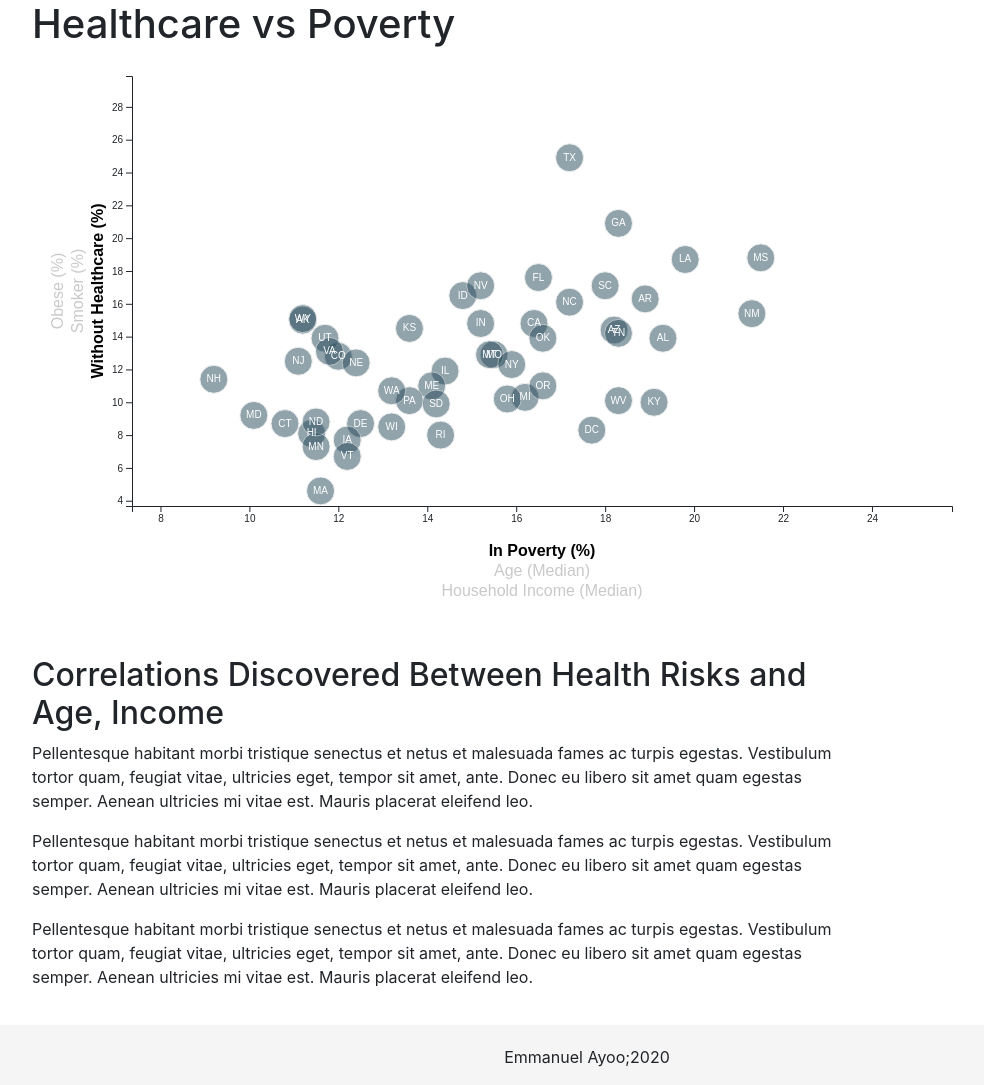
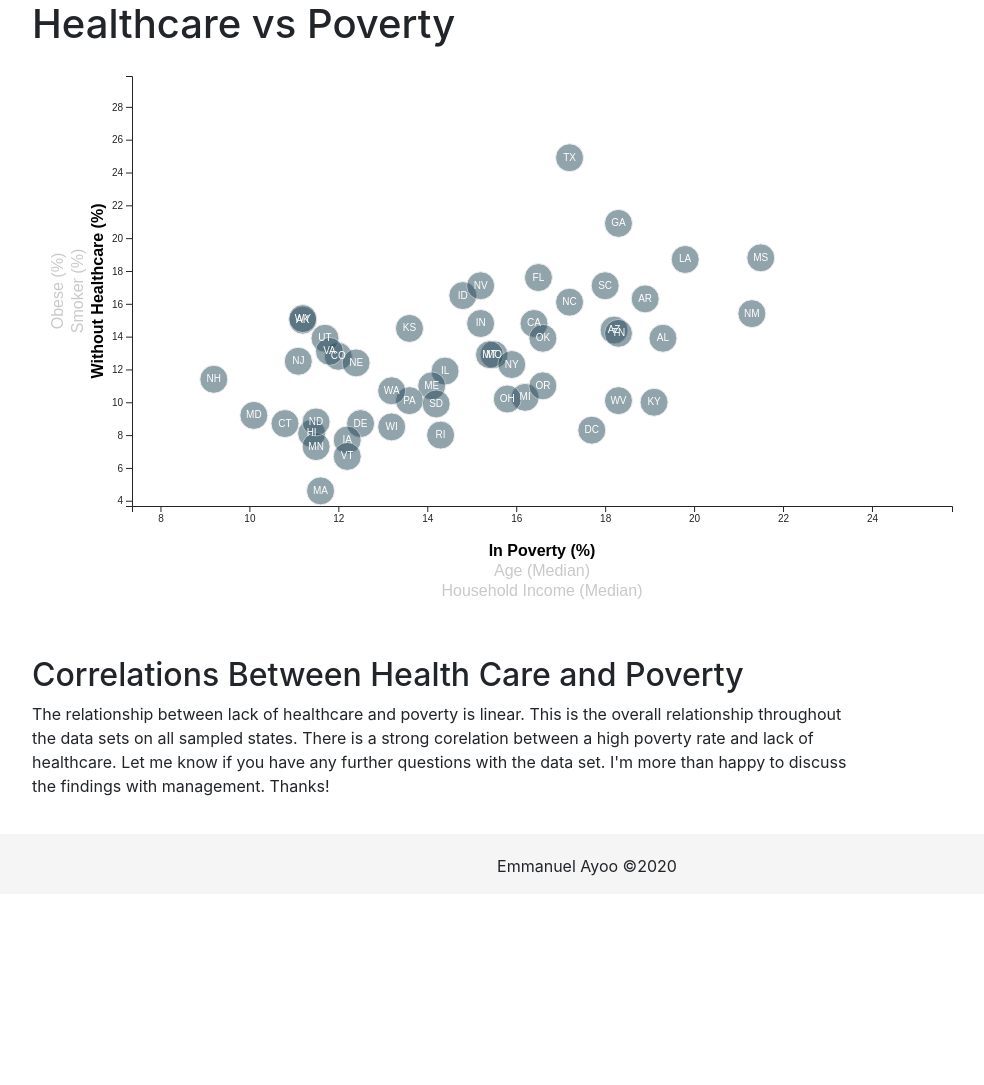
Before and after one commit to EmmanuelAyoo/D3-challenge, a plain HTML site: page StarterCode/index.html in a window 1280 px wide. Shown: the whole page, without its empty margins (53-1037 px from the left). After the commit the page ends 894 px from the top, so only its background shows below. Drawn offline with nearby package versions, Linux system fonts and the light colour scheme.

Commit message:
Final Project Submission

```diff
--- a/StarterCode/index.html
+++ b/StarterCode/index.html
@@ -3,7 +3,7 @@
 
 <head>
   <meta charset="UTF-8">
-  <title>NEWSFLASH!</title>
+  <title>**NEWSFLASH**</title>
   <link rel="stylesheet" href="https://stackpath.bootstrapcdn.com/bootstrap/4.1.3/css/bootstrap.min.css" integrity="sha384-MCw98/SFnGE8fJT3GXwEOngsV7Zt27NXFoaoApmYm81iuXoPkFOJwJ8ERdknLPMO" crossorigin="anonymous">
   <link rel="stylesheet" href="assets/css/style.css">
   <link rel="stylesheet" href="assets/css/d3Style.css">
@@ -18,7 +18,7 @@
       </div>
     </div>
     <div class="row">
-      <div class="col-xs-12  col-md-9">
+      <div class="col-xs-10  col-md-9">
         <div id="scatter">
           <!-- We append our chart here. -->
         </div>
@@ -27,18 +27,11 @@
     <div class="row">
       <div class="col-xs-12  col-md-9">
         <div class="article">
-          <h2>Correlations Discovered Between Health Risks and Age, Income</h2>
-          <p>Pellentesque habitant morbi tristique senectus et netus et malesuada fames ac turpis egestas. Vestibulum tortor
-            quam, feugiat vitae, ultricies eget, tempor sit amet, ante. Donec eu libero sit amet quam egestas semper. Aenean
-            ultricies mi vitae est. Mauris placerat eleifend leo.</p>
-
-          <p>Pellentesque habitant morbi tristique senectus et netus et malesuada fames ac turpis egestas. Vestibulum tortor
-            quam, feugiat vitae, ultricies eget, tempor sit amet, ante. Donec eu libero sit amet quam egestas semper. Aenean
-            ultricies mi vitae est. Mauris placerat eleifend leo.</p>
-
-          <p>Pellentesque habitant morbi tristique senectus et netus et malesuada fames ac turpis egestas. Vestibulum tortor
-            quam, feugiat vitae, ultricies eget, tempor sit amet, ante. Donec eu libero sit amet quam egestas semper. Aenean
-            ultricies mi vitae est. Mauris placerat eleifend leo.</p>
+          <h2>Correlations Between Health Care and Poverty</h2>
+          <p>The relationship between lack of healthcare and poverty is linear. This is the overall relationship throughout the
+            data sets on all sampled states. There is a strong corelation between a high poverty rate and lack of healthcare.
+            Let me know if you have any further questions with the data set. I'm more than happy to discuss the findings with
+            management. Thanks! </p>
         </div>
       </div>
     </div>
@@ -46,14 +39,13 @@
 
   <!-- Footer-->
   <div id="footer">
-    <p>Emmanuel Ayoo;2020</p>
+    <p>Emmanuel Ayoo ©2020</p>
   </div>
   <script src="https://code.jquery.com/jquery-3.3.1.slim.min.js" integrity="sha384-q8i/X+965DzO0rT7abK41JStQIAqVgRVzpbzo5smXKp4YfRvH+8abtTE1Pi6jizo" crossorigin="anonymous"></script>
   <script src="https://cdnjs.cloudflare.com/ajax/libs/popper.js/1.14.3/umd/popper.min.js" integrity="sha384-ZMP7rVo3mIykV+2+9J3UJ46jBk0WLaUAdn689aCwoqbBJiSnjAK/l8WvCWPIPm49" crossorigin="anonymous"></script>
   <script src="https://stackpath.bootstrapcdn.com/bootstrap/4.1.3/js/bootstrap.min.js" integrity="sha384-ChfqqxuZUCnJSK3+MXmPNIyE6ZbWh2IMqE241rYiqJxyMiZ6OW/JmZQ5stwEULTy" crossorigin="anonymous"></script>
   <script src="https://d3js.org/d3.v5.min.js"></script>
   <script type="text/javascript" src="assets/js/app.js"></script>
-
 </body>
 
 </html>
```
